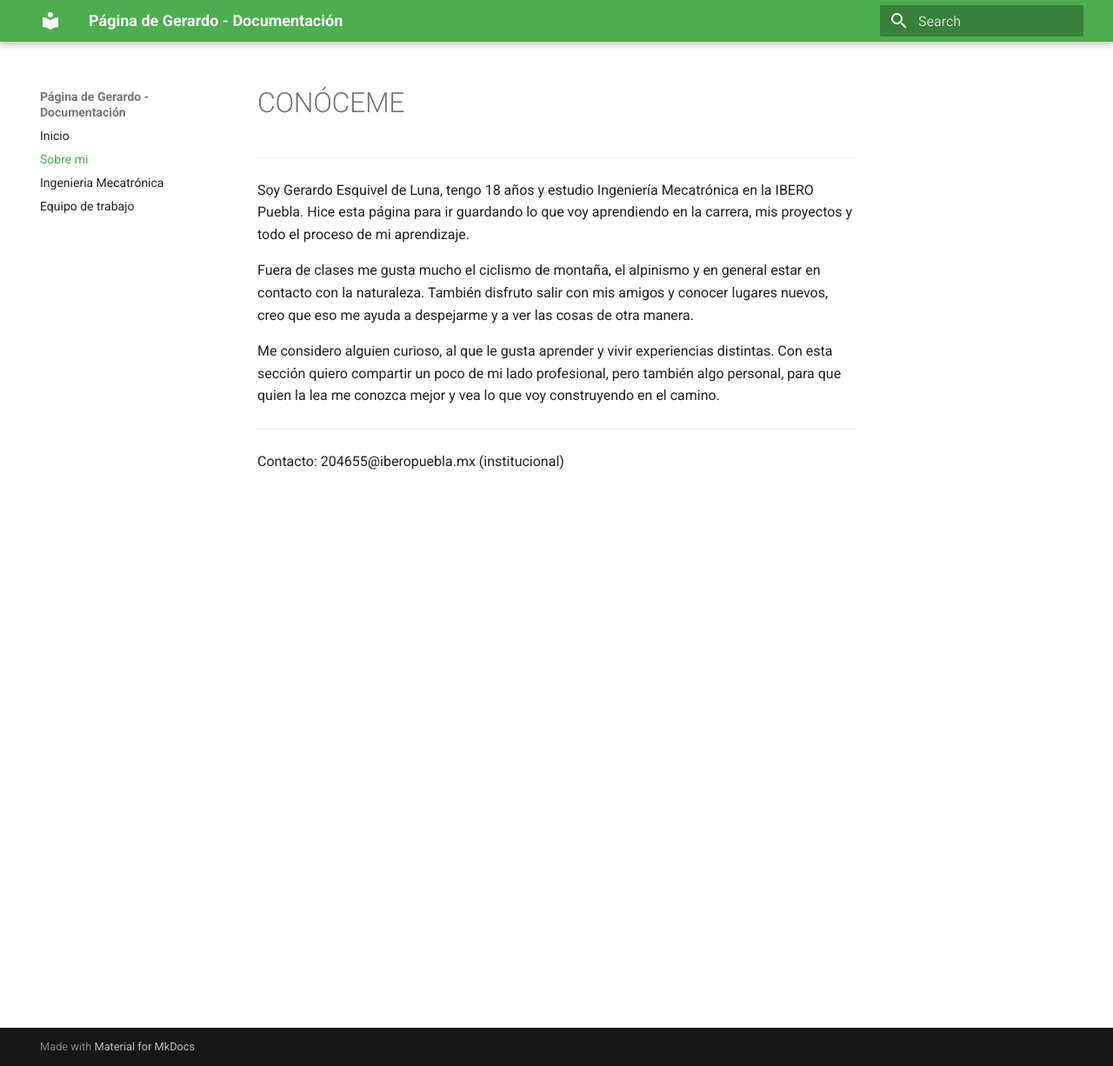
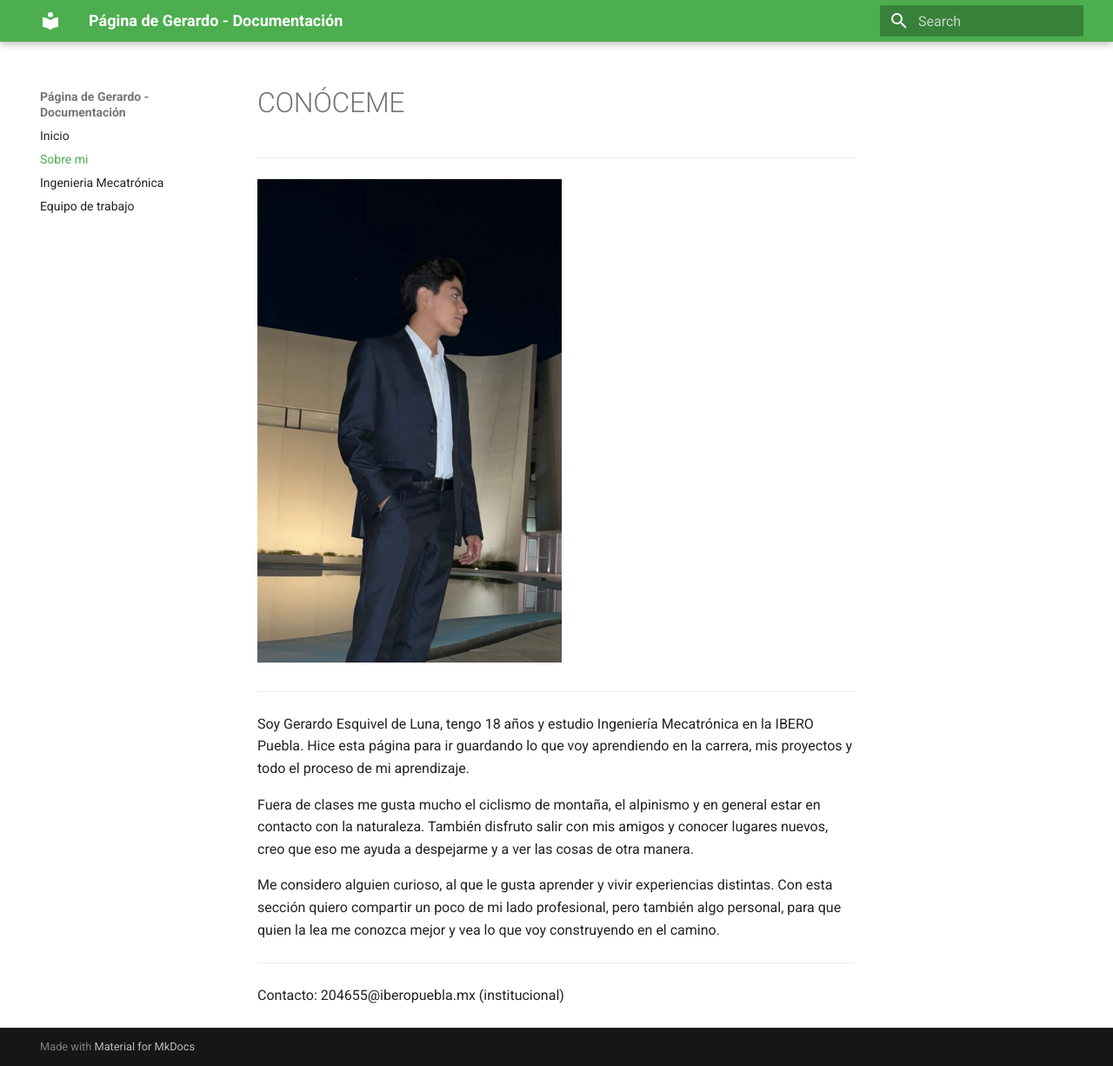
Before and after one commit to Gerardo-Esquivel/PortafoloProyectoIngernieria, an MkDocs documentation site: the page built from docs/aboutme.md, in a window 1280 px wide and 1226 px high. Shown: the whole window at 87% size. Built offline with MkDocs 1.6.1 and Material for MkDocs 9.7.7, drawn with Linux system fonts in a browser that asks for light colours.

Commit message:
Update aboutme.md

```diff
--- a/docs/aboutme.md
+++ b/docs/aboutme.md
@@ -1,6 +1,9 @@
 # CONÓCEME
 ---
 
+<img src="../imgs/gerardo2.jpeg" alt="foto_gerardo2" width="350">
+
+---
 Soy Gerardo Esquivel de Luna, tengo 18 años y estudio Ingeniería Mecatrónica en la IBERO Puebla. Hice esta página para ir guardando lo que voy aprendiendo en la carrera, mis proyectos y todo el proceso de mi aprendizaje.
 
 Fuera de clases me gusta mucho el ciclismo de montaña, el alpinismo y en general estar en contacto con la naturaleza. También disfruto salir con mis amigos y conocer lugares nuevos, creo que eso me ayuda a despejarme y a ver las cosas de otra manera.
```
